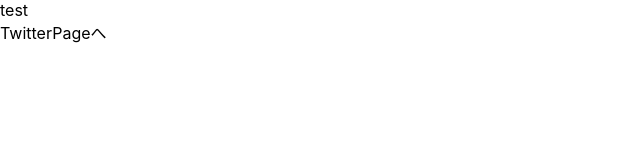
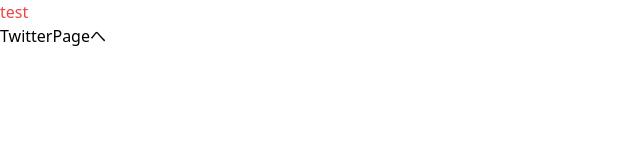
Before and after one commit to mitchan-tenpa/twitter-app, a Next.js app: page / in a window 1280 px wide. Shown: the top 160 px of the page, without its empty margins (0-640 px from the left). Built offline with nearby package versions, Linux system fonts and the light colour scheme.

Commit message:
⚡️ 設定変更

```diff
--- a/package.json
+++ b/package.json
@@ -18,7 +18,7 @@
     "autoprefixer": "^10.4.2",
     "eslint": "8.7.0",
     "eslint-config-next": "12.0.8",
-    "postcss-import": "^14.0.2",
+    "postcss": "^8.4.5",
     "tailwindcss": "^3.0.15",
     "typescript": "4.5.4"
   }
--- a/styles/globals.css
+++ b/styles/globals.css
@@ -1,16 +1,3 @@
-html,
-body {
-  padding: 0;
-  margin: 0;
-  font-family: -apple-system, BlinkMacSystemFont, Segoe UI, Roboto, Oxygen,
-    Ubuntu, Cantarell, Fira Sans, Droid Sans, Helvetica Neue, sans-serif;
-}
-
-a {
-  color: inherit;
-  text-decoration: none;
-}
-
-* {
-  box-sizing: border-box;
-}
+@tailwind base;
+@tailwind components;
+@tailwind utilities;
--- a/tailwind.config.js
+++ b/tailwind.config.js
@@ -1,7 +1,8 @@
 module.exports = {
-  mode: "jit",
-  purge: ["./pages/**/*.{js,ts,jsx,tsx}", "./components/**/*.{js,ts,jsx,tsx}"],
-  // content: ["./src/**/*.{html,js}"],
+  content: [
+    "./pages/**/*.{js,ts,jsx,tsx}",
+    "./components/**/*.{js,ts,jsx,tsx}",
+  ],
   theme: {
     extend: {},
   },
```
Also changed, not shown: 1 other file (tests, documents, lock files or other folders).
